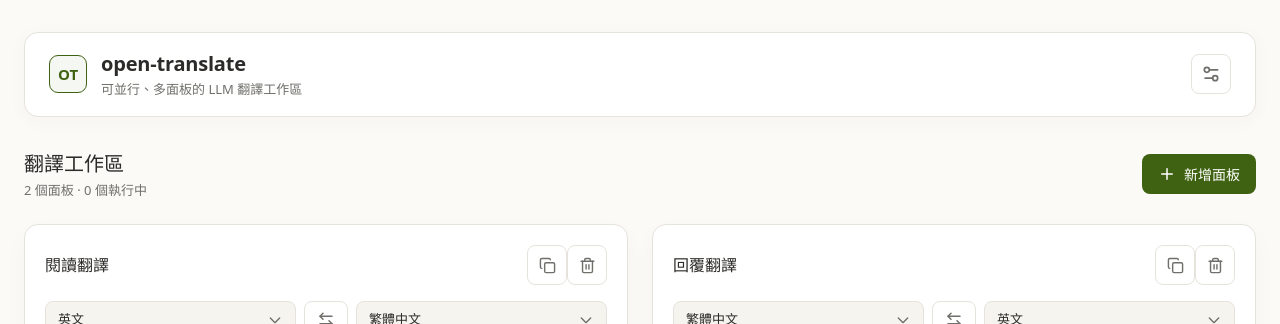
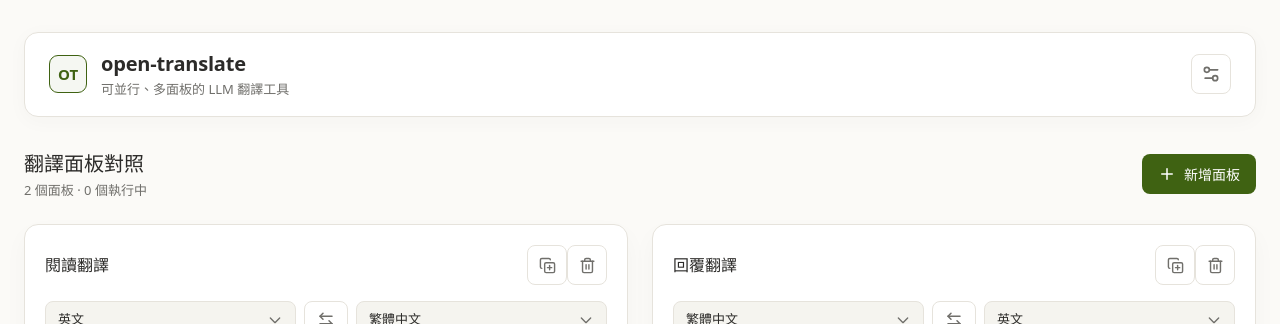
Before and after one commit to tungwu1230/lets-translate, a React (Vite) app: page / in a window 1280 px wide. Shown: the top 324 px of the page. Built offline with nearby package versions, Linux system fonts and the light colour scheme.

Commit message:
Fix: align swap button in language-row and resolve terminology (workspace to tool)

```diff
--- a/src/App.tsx
+++ b/src/App.tsx
@@ -123,7 +123,7 @@ export default function App() {
           <div className="mark">OT</div>
           <div>
             <h1>open-translate</h1>
-            <p>可並行、多面板的 LLM 翻譯工作區</p>
+            <p>可並行、多面板的 LLM 翻譯工具</p>
           </div>
         </div>
 
@@ -154,11 +154,12 @@ export default function App() {
 
       <section className="toolbar" aria-label="工作區狀態">
         <div>
-          <h2>翻譯工作區</h2>
+          <h2>翻譯面板對照</h2>
           <p>
             {panels.length} 個面板 · {summary.activeCount} 個執行中
           </p>
         </div>
+
         <div className="toolbar-actions">
           {panels.some(p => p.input.trim() && p.status !== "translating") && (
             <button type="button" className="ghost-button translate-all-btn" onClick={runAllTranslations}>
--- a/src/components/TranslationPanel.tsx
+++ b/src/components/TranslationPanel.tsx
@@ -1,6 +1,7 @@
 import {
   ArrowLeftRight,
   Copy,
+  CopyPlus,
   Eraser,
   Loader2,
   Play,
@@ -73,7 +74,7 @@ export function TranslationPanel({
         />
         <div className="icon-row">
           <button type="button" className="icon-button" onClick={onDuplicate} title="複製面板">
-            <Copy size={17} aria-hidden="true" />
+            <CopyPlus size={17} aria-hidden="true" />
           </button>
           <button
             type="button"
@@ -86,6 +87,7 @@ export function TranslationPanel({
           </button>
         </div>
       </header>
+
 
       <div className="language-row">
         <select
--- a/src/styles.css
+++ b/src/styles.css
@@ -535,7 +535,12 @@ select:focus {
 .swap {
   height: 38px;
   width: 44px;
+  display: inline-flex;
+  align-items: center;
+  justify-content: center;
+  padding: 0;
 }
+
 
 /* Text Editors */
 .editor-grid {
```
